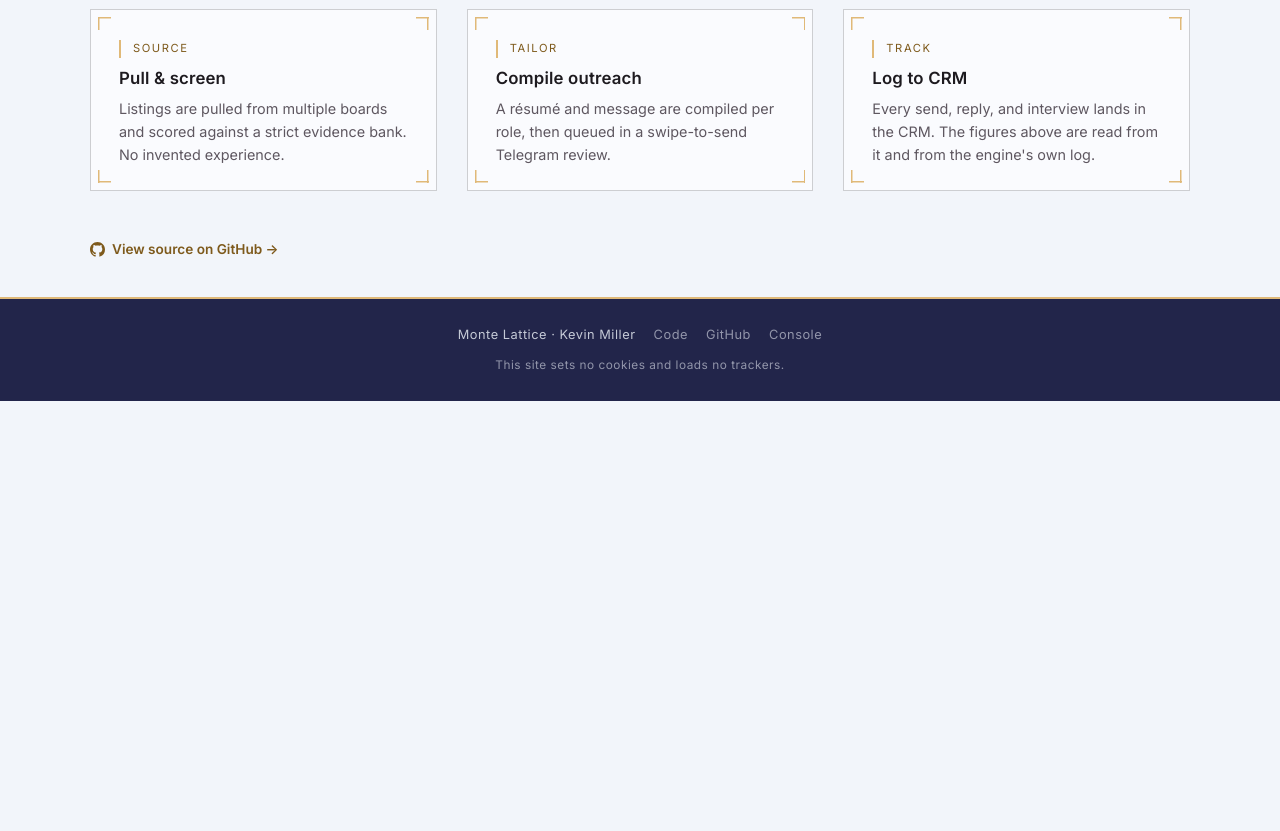
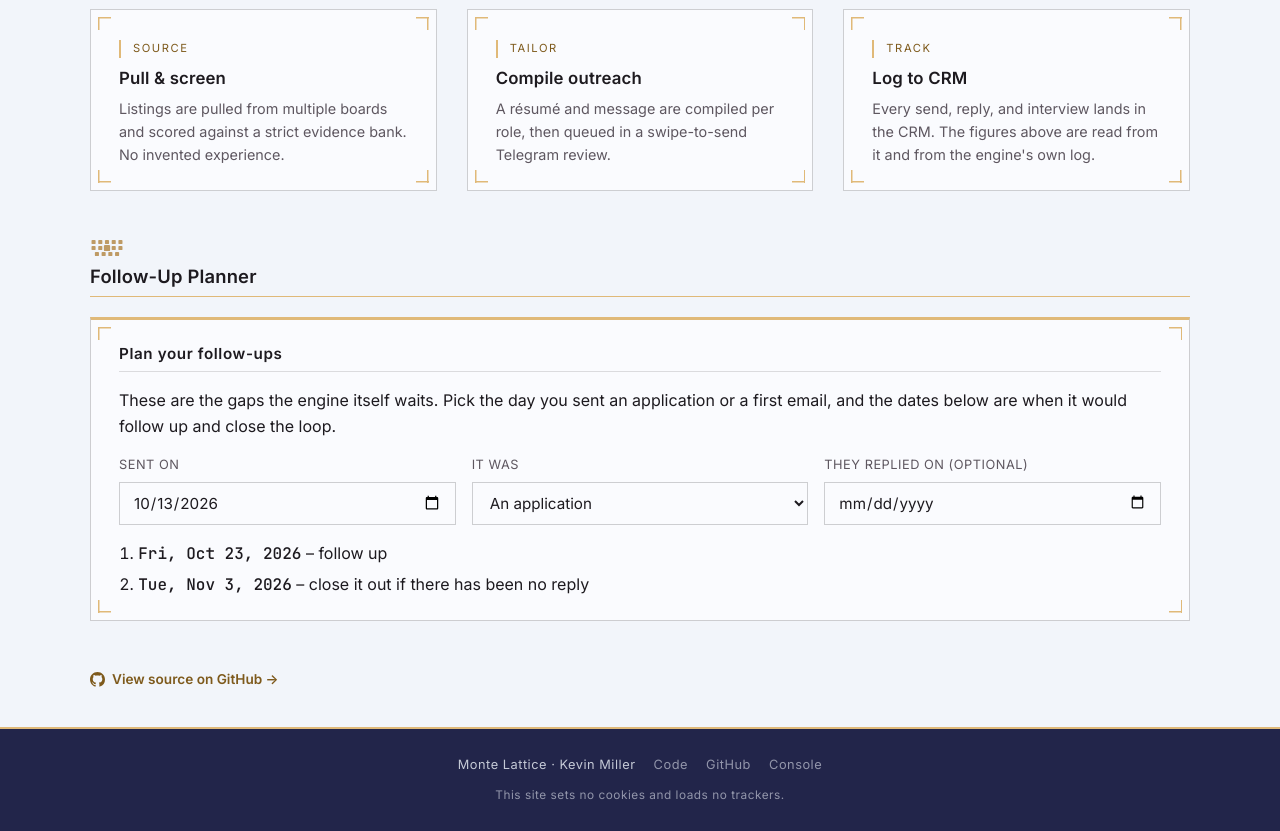
Before and after one commit to mrsisterbob/montelattice-site, a Flask app: page /job-engine in a window 1280 px wide. Shown: the part 1192-2023 px from the top of the page. Before the commit the page ends 1593 px from the top, so only its background shows below. Run offline with Flask 3, Linux system fonts and the light colour scheme; data that the repository does not hold is empty.

Commit message:
TASK-30: Follow-up date planner using the engine's own gaps
Co-Authored-By: Claude Sonnet 5.5 <noreply@anthropic.com>
Claude-Session: https://claude.ai/code/session_01KETwMbhUzseBpSFpVWCYnQ

```diff
--- /dev/null
+++ b/templates/_followup_planner.html
@@ -0,0 +1,99 @@
+{# Follow-up date planner. Client-side only: no network, no storage, no third-party script.
+
+   Every number lives in THIS partial (job_engine.html holds no digits: tests/test_job_dashboard.py).
+   They are the gaps job-outreach-engine's own sequencer waits, read from its pipeline_utils.py on
+   2026-10-12 and re-checked by tests/test_followup_planner.py against a real engine checkout:
+     application:  follow-up at day FOLLOWUP_1_DAYS, close-out at day FOLLOWUP_BURY_DAYS
+                   (FOLLOWUP_2_DAYS is a retired rung that never fires, so it is not shown)
+     cold email:   one nudge at day CARMEN_LADDER_DAYS_COLD[0], triage at that + CARMEN_KILL_GRACE_DAYS
+     a real reply: check back REPLY_FOLLOWUP_DAYS after the reply #}
+{% set app_followup = 10 %}
+{% set app_close = 21 %}
+{% set cold_nudge = 4 %}
+{% set cold_close = 21 %}
+{% set reply_checkback = 4 %}
+<style>
+  /* Layout for the planner only (tokens, no hex); this partial owns its few rules so no stylesheet
+     has to change. */
+  .followup-planner__form { display: grid; grid-template-columns: repeat(auto-fit, minmax(190px, 1fr)); gap: 12px 16px; margin: 14px 0 16px; }
+  .followup-planner__form label { display: flex; flex-direction: column; gap: 6px; font-size: 0.8rem; letter-spacing: 0.04em; text-transform: uppercase; color: var(--muted); }
+  .followup-planner__form .field { margin: 0; text-transform: none; letter-spacing: normal; font-size: 0.95rem; color: var(--ink); }
+  .followup-planner__out { margin: 0; padding-left: 1.2rem; display: grid; gap: 6px; color: var(--ink); }
+  .followup-planner__out strong { font-family: var(--font-mono); font-weight: 500; }
+</style>
+<div class="data-card followup-planner" id="followup-planner"
+     data-app-followup="{{ app_followup }}" data-app-close="{{ app_close }}"
+     data-cold-nudge="{{ cold_nudge }}" data-cold-close="{{ cold_close }}"
+     data-reply-checkback="{{ reply_checkback }}">
+  <h3>Plan your follow-ups</h3>
+  <p>These are the gaps the engine itself waits. Pick the day you sent an application or a first email, and the dates below are when it would follow up and close the loop.</p>
+  <form class="followup-planner__form" onsubmit="return false">
+    <label>Sent on <input class="field" type="date" name="sent" required></label>
+    <label>It was
+      <select class="field" name="kind">
+        <option value="app">An application</option>
+        <option value="cold">A cold email</option>
+      </select>
+    </label>
+    <label>They replied on (optional) <input class="field" type="date" name="reply"></label>
+  </form>
+  <ol class="followup-planner__out" aria-live="polite">
+    <li>An application: follow up {{ app_followup }} days after you send it, close it out at day {{ app_close }}.</li>
+    <li>A cold email: one nudge at day {{ cold_nudge }}, then triage at day {{ cold_close }}.</li>
+    <li>Once someone replies: check back {{ reply_checkback }} days after the reply.</li>
+  </ol>
+</div>
+<script>
+(function () {
+  var root = document.getElementById('followup-planner');
+  if (!root) return;
+  var form = root.querySelector('form');
+  var out = root.querySelector('.followup-planner__out');
+  var d = root.dataset;
+  var fmt = { weekday: 'short', month: 'short', day: 'numeric', year: 'numeric' };
+
+  // 'YYYY-MM-DD' -> a local Date at midnight. Calendar-day arithmetic: adding days with the Date
+  // constructor keeps the local wall-clock date across a daylight-saving change.
+  function parse(v) {
+    var m = /^(\d{4})-(\d{2})-(\d{2})$/.exec(v || '');
+    return m ? new Date(+m[1], +m[2] - 1, +m[3]) : null;
+  }
+  function plus(date, days) {
+    return new Date(date.getFullYear(), date.getMonth(), date.getDate() + days);
+  }
+  function row(label, date) {
+    var li = document.createElement('li');
+    var strong = document.createElement('strong');
+    strong.textContent = date.toLocaleDateString(undefined, fmt);
+    li.appendChild(strong);
+    li.appendChild(document.createTextNode(' – ' + label));
+    return li;
+  }
+  function today() {
+    var n = new Date();
+    return n.getFullYear() + '-' + String(n.getMonth() + 1).padStart(2, '0') + '-' + String(n.getDate()).padStart(2, '0');
+  }
+
+  function render() {
+    var sent = parse(form.sent.value);
+    var reply = parse(form.reply.value);
+    out.textContent = '';
+    // A year typed halfway ("0002") fires input events too: only plan for a believable date.
+    function sane(x) { return x && x.getFullYear() >= 2000 && x.getFullYear() <= 2100; }
+    if (!sane(sent)) return;
+    if (!sane(reply) || reply < sent) reply = null;  // a reply cannot predate the send
+    if (form.kind.value === 'cold') {
+      out.appendChild(row('nudge, the one follow-up the engine sends', plus(sent, +d.coldNudge)));
+      out.appendChild(row('triage: close it out if there has been no reply', plus(sent, +d.coldClose)));
+    } else {
+      out.appendChild(row('follow up', plus(sent, +d.appFollowup)));
+      out.appendChild(row('close it out if there has been no reply', plus(sent, +d.appClose)));
+    }
+    if (reply) out.appendChild(row('check back after their reply', plus(reply, +d.replyCheckback)));
+  }
+
+  form.sent.value = today();
+  form.addEventListener('input', render);
+  render();
+})();
+</script>
--- a/templates/job_engine.html
+++ b/templates/job_engine.html
@@ -155,6 +155,11 @@
   </div>
 </div>
 
+<div class="wrap section">
+  <h2 class="section-heading">Follow-Up Planner</h2>
+  {% include "_followup_planner.html" %}
+</div>
+
 {% include "_repo_link.html" %}
 
 {% if dash %}
```
Also changed, not shown: tests/test_followup_planner.py (added, +110 -0 lines).
